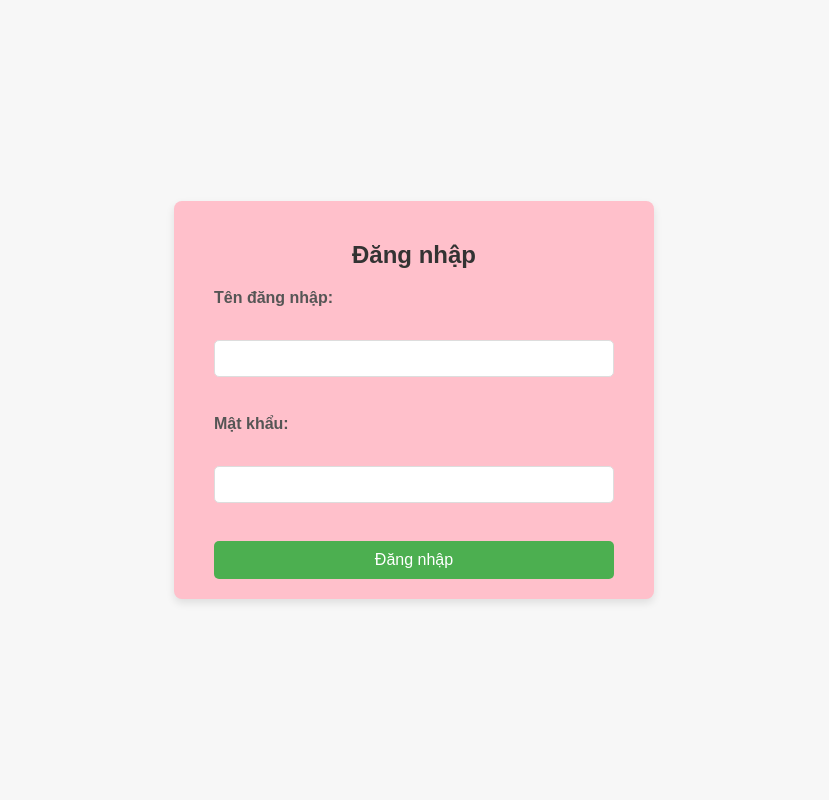
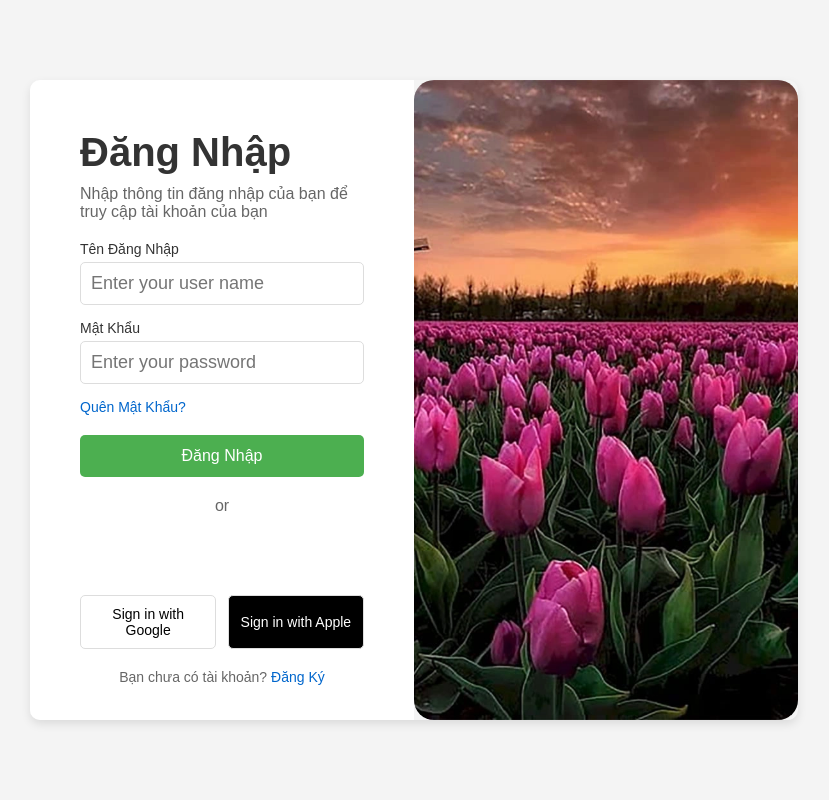
Before and after one commit to phamdungdev03/Flower_shop, a PHP site: page /login.php in a window 1280 px wide. Shown: the whole page, without its empty margins (226-1055 px from the left). Run offline with PHP 8.4, Linux system fonts and the light colour scheme.

Commit message:
sua login

```diff
--- a/login.css
+++ b/login.css
@@ -1,62 +1,151 @@
-/* CSS cho trang đăng nhập */
-body {
+/* styles.css */
+* {
+    margin: 0;
+    padding: 0;
+    box-sizing: border-box;
     font-family: Arial, sans-serif;
-    background-color: #f7f7f7;
+  }
+
+  body {
     display: flex;
     justify-content: center;
     align-items: center;
     height: 100vh;
-    margin: 0;
-}
+    background-color: #f4f4f4;
+  }
 
-h2 {
-    text-align: center;
+  .container {
+    display: flex;
+    width: 60%;
+    /* max-width: 900px; */
+    height: 80%;
+    border-radius: 10px;
+    overflow: hidden;
+    box-shadow: 0 4px 10px rgba(0, 0, 0, 0.1);
+  }
+
+  .login-box {
+    padding: 50px;
+    width: 50%;
+    background-color: white;
+  }
+
+  .login-box h2 {
+    font-size: 40px;
     color: #333;
-}
+    margin-bottom: 10px;
 
-form {
-    background-color: pink;
-    padding: 20px 40px;
-    border-radius: 8px;
-    box-shadow: 0 4px 8px rgba(0, 0, 0, 0.1);
-    width: 100%;
-    max-width: 400px;
-}
+  }
 
-label {
+  .login-box p {
+    color: #666;
+    margin-bottom: 20px;
+  }
+
+  .login-box label {
     display: block;
-    margin-bottom: 5px;
-    font-weight: bold;
-    color: #555;
-}
+    font-size: 14px;
+    color: #333;
+    margin-top: 15px;
+  }
 
-input[type="text"],
-input[type="password"] {
+  .login-box input {
     width: 100%;
     padding: 10px;
-    margin: 10px 0 20px 0;
+    margin-top: 5px;
     border: 1px solid #ddd;
     border-radius: 5px;
-    box-sizing: border-box;
-}
+    font-size: 18px;
+  }
 
-button {
+  .options {
+    display: flex;
+    justify-content: space-between;
+    align-items: center;
+    margin-top: 15px;
+    font-size: 14px;
+    color: #666;
+  }
+
+  .options a {
+    color: #0066cc;
+    text-decoration: none;
+  }
+
+  .options a:hover {
+    text-decoration: underline;
+  }
+
+  .login-btn {
     width: 100%;
-    padding: 10px;
+    padding: 12px;
+    margin-top: 20px;
     background-color: #4CAF50;
+    color: white;
     border: none;
-    color: white;
+    border-radius: 5px;
     font-size: 16px;
     cursor: pointer;
+  }
+
+  .login-btn:hover {
+    background-color: #45a049;
+  }
+
+  .or {
+    text-align: center;
+    margin: 20px 0;
+    color: #666;
+  }
+
+  .social-login {
+    display: flex;
+    justify-content: space-between;
+  }
+
+  .social-login button {
+    width: 48%;
+    padding: 10px;
+    font-size: 14px;
+    border: 1px solid #ddd;
     border-radius: 5px;
-}
+    cursor: pointer;
+    margin-top: 60px;
+  }
 
-button:hover {
-    background-color: greenyellow;
-}
+  .google-btn {
+    background-color: #fff;
+  }
 
-p {
+  .apple-btn {
+    background-color: #000;
+    color: #fff;
+  }
+
+  .signup {
     text-align: center;
-    color: red;
+    margin-top: 20px;
     font-size: 14px;
-}
+    color: #666;
+  }
+
+  .signup a {
+    color: #0066cc;
+    text-decoration: none;
+  }
+
+  .signup a:hover {
+    text-decoration: underline;
+  }
+
+  .image-box {
+    width: 50%;
+
+  }
+
+  .image-box img {
+    width: 100%;
+    height: 100%;
+    object-fit: cover;
+    border-radius: 20px;
+  }
--- a/login.php
+++ b/login.php
@@ -1,29 +1,49 @@
 <!DOCTYPE html>
-<html lang="vi">
+<html lang="en">
 <head>
-    <meta charset="UTF-8">
-    <meta name="viewport" content="width=device-width, initial-scale=1.0">
-    <title>Đăng nhập - Web bán hoa</title>
-    <link rel="stylesheet" href="login.css">
-
+  <meta charset="UTF-8">
+  <meta name="viewport" content="width=device-width, initial-scale=1.0">
+  <title>Login Page</title>
+  <link rel="stylesheet" href="login.css">
 </head>
 <body>
+  <div class="container">
+    <div class="login-box">
+      <h2>Đăng Nhập</h2>
+      <p>Nhập thông tin đăng nhập của bạn để truy cập tài khoản của bạn</p>
 
+      <form action="#" method="POST">
+      <label for="username">Tên Đăng Nhập</label>
+      <input type="text" id="username" name="username" placeholder="Enter your user name" required>
 
-    <?php if (isset($error)): ?>
-        <p style="color: red;"><?php echo $error; ?></p>
-    <?php endif; ?>
+        <label for="password">Mật Khẩu</label>
+        <input type="password" id="password" name="password" placeholder="Enter your password" required>
 
-    <form method="post" action="login.php">
-    <h2>Đăng nhập</h2>
-        <label for="username">Tên đăng nhập:</label><br>
-        <input type="text" id="username" name="username" required><br><br>
+        <div class="options">
 
-        <label for="password">Mật khẩu:</label><br>
-        <input type="password" id="password" name="password" required><br><br>
+          <a href="#">Quên Mật Khẩu?</a>
+        </div>
 
-        <button type="submit">Đăng nhập</button>
-    </form>
+        <button type="submit" class="login-btn">Đăng Nhập</button>
+      </form>
+
+      <div class="or">or</div>
+
+      <div class="social-login">
+        <button class="google-btn">Sign in with Google</button>
+        <button class="apple-btn">Sign in with Apple</button>
+      </div>
+
+      <p class="signup">Bạn chưa có tài khoản? <a href="signup.php">Đăng Ký</a></p>
+    </div>
+
+    <div class="image-box">
+      <img src="hinh-nen-hoa.jpg.webp" alt="Plant">
+    </div>
+  </div>
+</body>
+</html>
+
     <?php
 // Bắt đầu session
 session_start();
```
Also changed, not shown: signup.css (+126 -60 lines), signup.php (+42 -20 lines), sql/flower_shop.sql (+44 -141 lines), hinh-nen-hoa.jpg.webp (added), hoa.jpg (added).
